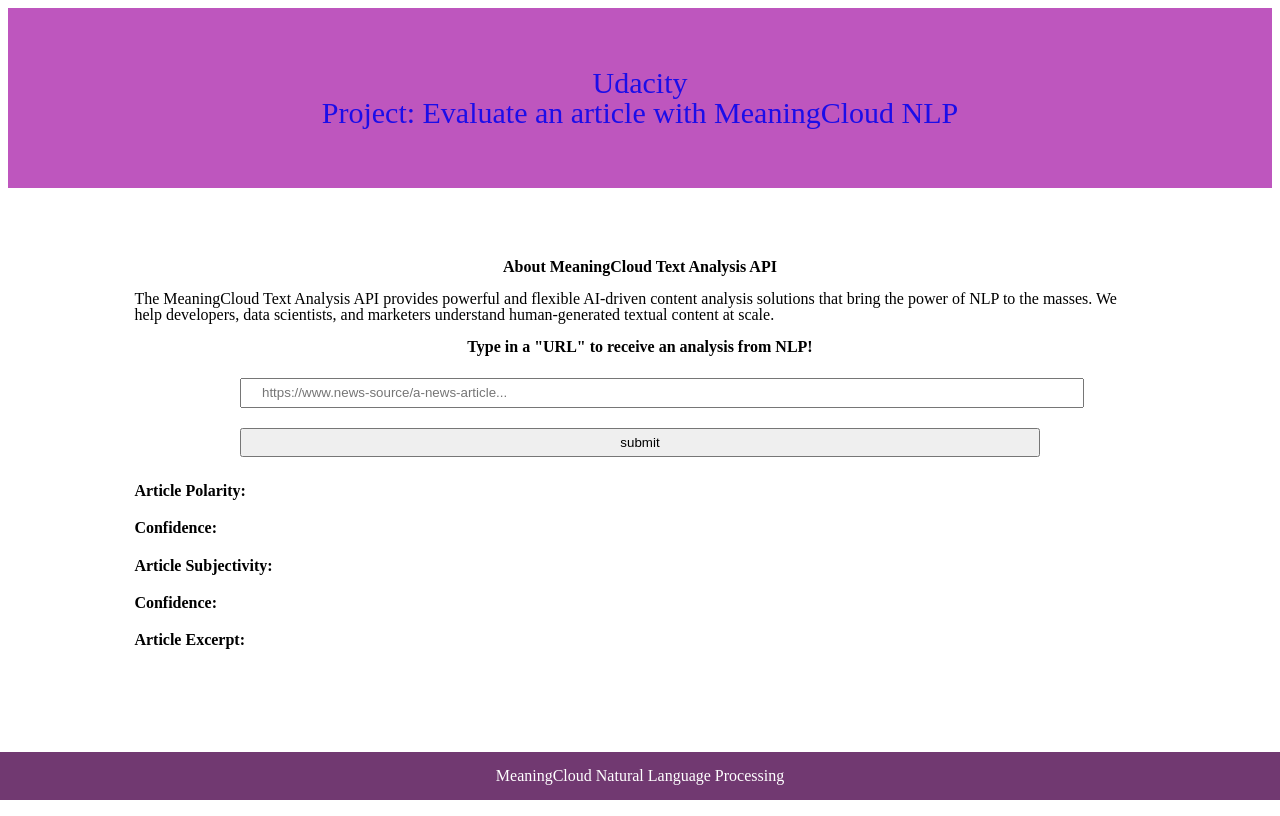
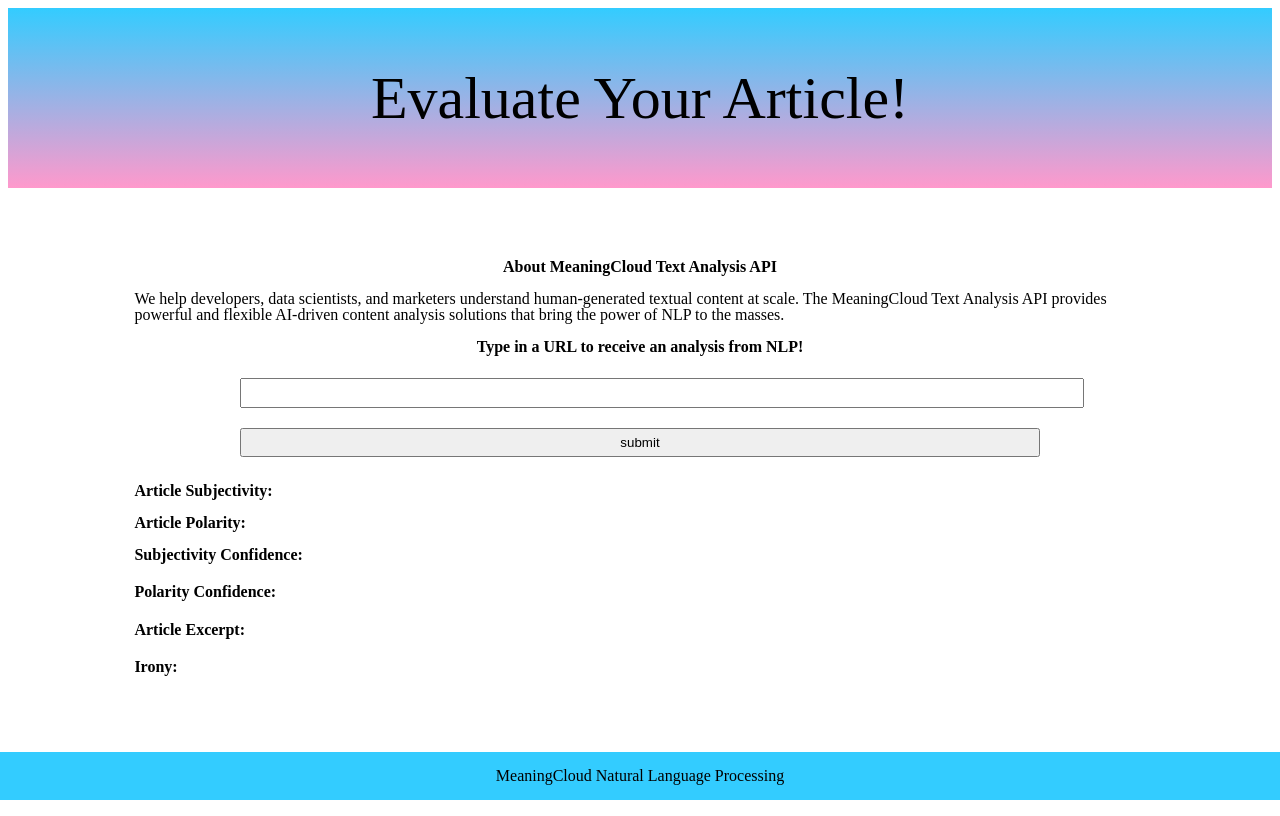
Before and after one commit to nissichima/news, a website built with webpack: page evaluate-news-nlp/src/client/views/index.html in a window 1280 px wide. Built offline with nearby package versions, Linux system fonts and the light colour scheme.

Commit message:
changed styles

```diff
--- a/evaluate-news-nlp/src/client/index.js
+++ b/evaluate-news-nlp/src/client/index.js
@@ -1,4 +1,4 @@
-import { validURL } from './js/nameChecker'
+import { validURL } from './js/urlCheck'
 import { handleSubmit } from './js/formHandler'
 import './styles/resets.scss'
 
--- a/evaluate-news-nlp/src/client/styles/base.scss
+++ b/evaluate-news-nlp/src/client/styles/base.scss
@@ -1,7 +1,3 @@
-/* http://meyerweb.com/eric/tools/css/reset/
-   v2.0 | 20110126
-   License: none (public domain)
-*/
 
 html, body, div, span, applet, object, iframe, h1, h2, h3, h4, h5, h6, p, blockquote, pre, a, abbr, acronym, address, big, cite, code, del, dfn, em, img, ins, kbd, q, s, samp, small, strike, strong, sub, sup, tt, var, b, u, i, center, dl, dt, dd, ol, ul, li, fieldset, form, label, legend, table, caption, tbody, tfoot, thead, tr, th, td, article, aside, canvas, details, embed, figure, figcaption, footer, header, hgroup, menu, nav, output, ruby, section, summary, time, mark, audio, video {
     margin: 3;
@@ -12,22 +8,17 @@
     vertical-align: baseline;
   }
 
-  /* HTML5 display-role reset for older browsers */
 
   article, aside, details, figcaption, figure, footer, header, hgroup, menu, nav, section {
     display: block;
-  }
-
-  body {
-    line-height: 1;
   }
 
   ol, ul {
     list-style: none;
   }
 
-  blockquote, q {
-    quotes: none;
+  body {
+    line-height: 1;
   }
 
   blockquote {
@@ -37,14 +28,18 @@
     }
   }
 
+  blockquote, q {
+    quotes: none;
+  }
+
+  table {
+    border-collapse: collapse;
+    border-spacing: 0;
+  }
+
   q {
     &:before, &:after {
       content: '';
       content: none;
     }
   }
-
-  table {
-    border-collapse: collapse;
-    border-spacing: 0;
-  }
--- a/evaluate-news-nlp/src/client/styles/footer.scss
+++ b/evaluate-news-nlp/src/client/styles/footer.scss
@@ -4,19 +4,16 @@
     left: 0;
     bottom: 0;
     width: 100%;
-    background-color: rgb(113, 57, 113);
-    color: white;
+    background-color: #33ccff;
+    color: black;
     text-align: center;
 }
 
-//phone
 @media only screen and (max-width: 715px) {
 }
 
-// tablet
 @media only screen and (max-width: 990px) {
 }
 
-// desktop
 @media only screen and (min-width: 901px) {
 }
--- a/evaluate-news-nlp/src/client/styles/form.scss
+++ b/evaluate-news-nlp/src/client/styles/form.scss
@@ -1,3 +1,10 @@
+
+input {
+    padding: 5px 20px;
+    width: 100%;
+    line-height: 16px;
+    margin: 10px 0;
+}
 form {
     border: 1px solid #545454;
     border-radius: 3px;
@@ -6,21 +13,13 @@
     margin: 0 auto;
 }
 
-input {
-    padding: 5px 20px;
-    width: 100%;
-    line-height: 16px;
-    margin: 10px 0;
-}
 
-//phone
+
 @media only screen and (max-width: 715px) {
 }
 
-// tablet
 @media only screen and (max-width: 990px) {
 }
 
-// desktop
 @media only screen and (min-width: 901px) {
 }
--- a/evaluate-news-nlp/src/client/styles/header.scss
+++ b/evaluate-news-nlp/src/client/styles/header.scss
@@ -1,20 +1,18 @@
 header {
     padding: 60px;
+    background: linear-gradient(to bottom, #33ccff 0%, #ff99cc 100%);
+    background-color:  linear-gradient(to bottom, #33ccff 0%, #ff99cc 100%);
     text-align: center;
-    //background: #1abc9c;
-    background-color:  rgb(190, 86, 190);
-    color: rgb(27, 13, 233);
-    font-size: 30px;
+    color: black;
+    font-size: 60px;
 }
 
-//phone
+
+@media only screen and (max-width: 990px) {
+}
+
 @media only screen and (max-width: 715px) {
 }
 
-// tablet
-@media only screen and (max-width: 990px) {
-}
-
-// desktop
 @media only screen and (min-width: 901px) {
 }
--- a/evaluate-news-nlp/src/client/styles/resets.scss
+++ b/evaluate-news-nlp/src/client/styles/resets.scss
@@ -14,26 +14,22 @@
 	font-weight: bold;
 
 }
-
+main {
+    flex: 1;
+    margin: 60px 10%;
+}
 body {
     display: flex;
     flex-direction: column;
     min-height: 100vh;
 }
 
-main {
-    flex: 1;
-    margin: 60px 10%;
-}
 
-//phone
 @media only screen and (max-width: 715px) {
 }
 
-// tablet
 @media only screen and (max-width: 990px) {
 }
 
-// desktop
 @media only screen and (min-width: 901px) {
 }
--- a/evaluate-news-nlp/src/client/views/index.html
+++ b/evaluate-news-nlp/src/client/views/index.html
@@ -8,10 +8,10 @@
     <body>
         <header>
             <div class="">
-                Udacity
+
             </div>
             <div class="">
-                Project: Evaluate an article with MeaningCloud NLP
+                Evaluate Your Article!
             </div>
         </header>
 
@@ -19,10 +19,10 @@
             <h1>About MeaningCloud Text Analysis API</h1>
 
             <p>
-                The MeaningCloud Text Analysis API provides powerful and flexible AI-driven content analysis solutions that bring the power of NLP to the masses. We help developers, data scientists, and marketers understand human-generated textual content at scale.
+                We help developers, data scientists, and marketers understand human-generated textual content at scale. The MeaningCloud Text Analysis API provides powerful and flexible AI-driven content analysis solutions that bring the power of NLP to the masses.
             </p>
 
-            <h2>Type in a "URL" to receive an analysis from NLP!</h2>
+            <h2>Type in a URL to receive an analysis from NLP!</h2>
 
 
             <section class="errors">
@@ -33,7 +33,7 @@
 
             <section>
                 <form class="" onsubmit="return Client.handleSubmit(event)">
-                    <input id="name" type="url" name="test-url" value=""  placeholder="https://www.news-source/a-news-article...">
+                    <input id="name" type="url" name="test-url" value=""  placeholder="">
                     <input type="submit" name="" value="submit" onclick="return Client.handleSubmit(event)" onsubmit="return Client.handleSubmit(event)">
                 </form>
             <section>
@@ -41,21 +41,23 @@
             <section class="analysis">
                     <ul>
                         <li>
+                            <h3>Article Subjectivity:</h3>
+                            <p id="subjectivity"></p>
                             <h3>Article Polarity:</h3>
                             <p id="polarity"></p>
-                            <h4>Confidence: </h4>
-                            <p id="polarity_confidence"></p>
                         </li>
 
                         <li>
-                            <h3>Article Subjectivity:</h3>
-                            <p id="subjectivity"></p>
-                            <h4>Confidence: </h4>
+                            <h3>Subjectivity Confidence: </h3>
                             <p id="subjectivity_confidence"></p>
+                            <h4>Polarity Confidence: </h4>
+                            <p id="polarity_confidence"></p>
                         </li>
 
                         <h3>Article Excerpt:</h3>
                         <p id="excerpt"></p>
+                        <h4>Irony: </h4>
+                        <p id="irony"></p>
                     </ul>
                 </section>
         </main>
@@ -74,7 +76,9 @@
                 }else{
                 console.log("SW unsupported");
                     }
+
         </script>
+
 
     </body>
 </html>
--- a/evaluate-news-nlp/webpack.prod.js
+++ b/evaluate-news-nlp/webpack.prod.js
@@ -1,6 +1,7 @@
 const path = require('path')
 const webpack = require('webpack')
 const HtmlWebPackPlugin = require("html-webpack-plugin")
+const WorkboxPlugin = require('workbox-webpack-plugin')
 module.exports = {
     entry: './src/client/index.js',
     mode: 'production',
@@ -22,6 +23,7 @@
         new HtmlWebPackPlugin({
             template: "./src/client/views/index.html",
             filename: "./index.html",
-        })
+        }),
+        new WorkboxPlugin.GenerateSW()
     ]
 }
```
Also changed, not shown: 1 other file.
